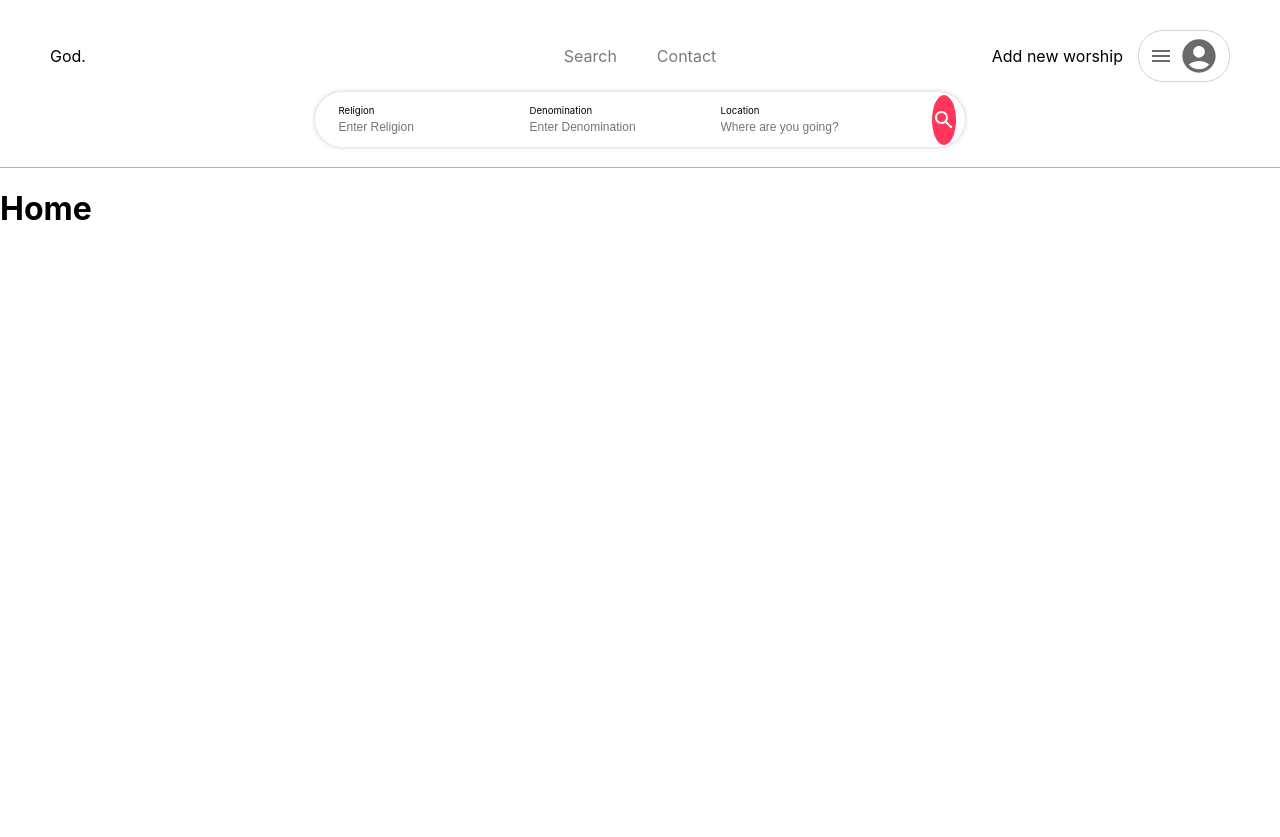
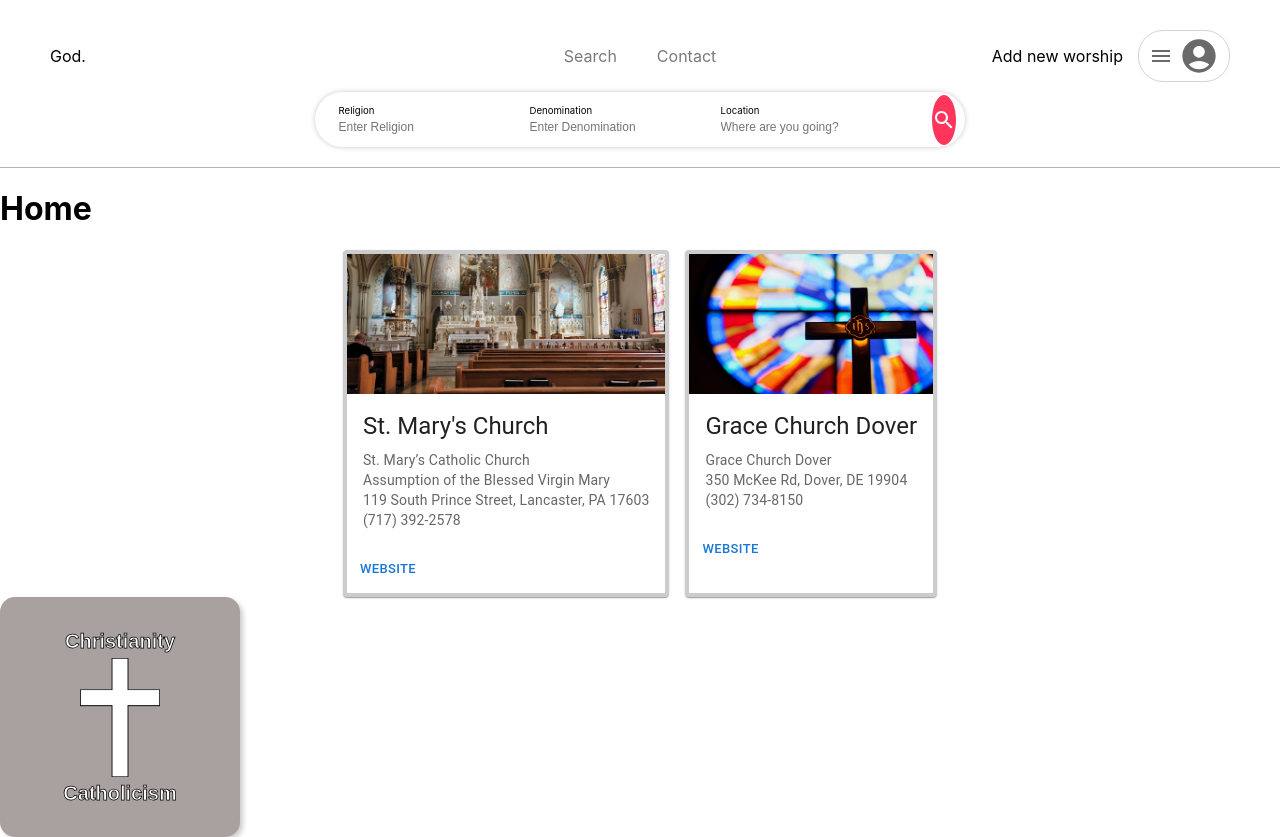
Before and after one commit to jerrybenn/WebDesignProject, a React (Create React App) app in the folder god/: page /home in a window 1280 px wide. Before the commit the page ends 800 px from the top, so only its background shows below. Built offline with nearby package versions, Linux system fonts and the light colour scheme.

Commit message:
religous Icon

```diff
--- /dev/null
+++ b/god/src/components/religionIcon/religionIcon.css
@@ -0,0 +1,26 @@
+#Icondiv {
+    display: flex;
+    flex-direction: column;
+    align-items: center;
+    justify-content: center;
+    background-color: #A9A0A0;
+    border-radius: 15px;
+    padding: 20px;
+    width: 200px;
+    height: 200px;
+    box-shadow: 3px 3px 5px rgba(0, 0, 0, 0.2);
+}
+
+#Icondiv > p {
+    font-family: Arial, sans-serif; /* Match the font */
+    font-size: 20px;
+    font-weight: bold;
+    color :white;
+    -webkit-text-stroke: 0.75px black;
+    margin: 5px ;
+}
+
+#Icondiv > img {
+    width: 80px;
+    height: auto;
+}
--- /dev/null
+++ b/god/src/components/religionIcon/religionIcon.jsx
@@ -0,0 +1,15 @@
+import React from "react";
+import "./religionIcon.css"
+
+const Icon = () => {
+    return(
+        <div id="Icondiv">
+            <p>Christianity</p>
+            <img src = "/IconImages/crossImage.png" alt = "Church Icon"/>
+            <p>Catholicism</p>
+        </div>
+    )
+
+}
+
+export default Icon
--- a/god/src/pages/homePage/Home.jsx
+++ b/god/src/pages/homePage/Home.jsx
@@ -1,10 +1,14 @@
 import React from 'react'
 import './Home.css'
+import RelCard from "../../components/RelCard/RelCard";
+import Icon from '../../components/religionIcon/religionIcon';
 
 const Home = () => {
   return (
     <div className="homeContainer">
         <h1>Home</h1>
+        <RelCard/>
+        <Icon/>
     </div>
   )
 }
```
Also changed, not shown: god/src/components/churchInfo/churchInfo.jsx (added, +44 -0 lines), god/public/IconImages/crossImage.png (added), god/src/components/churchInfo/churchInfo.css (added).
